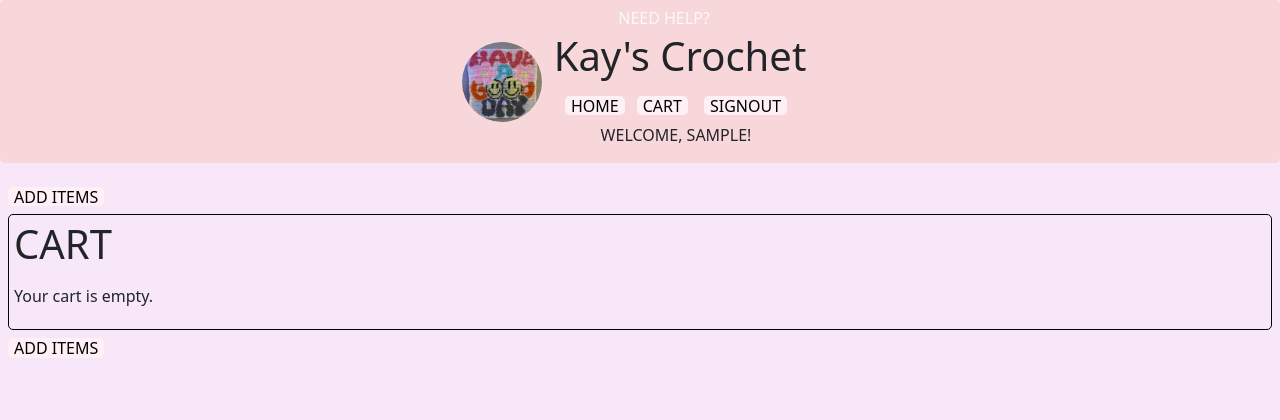
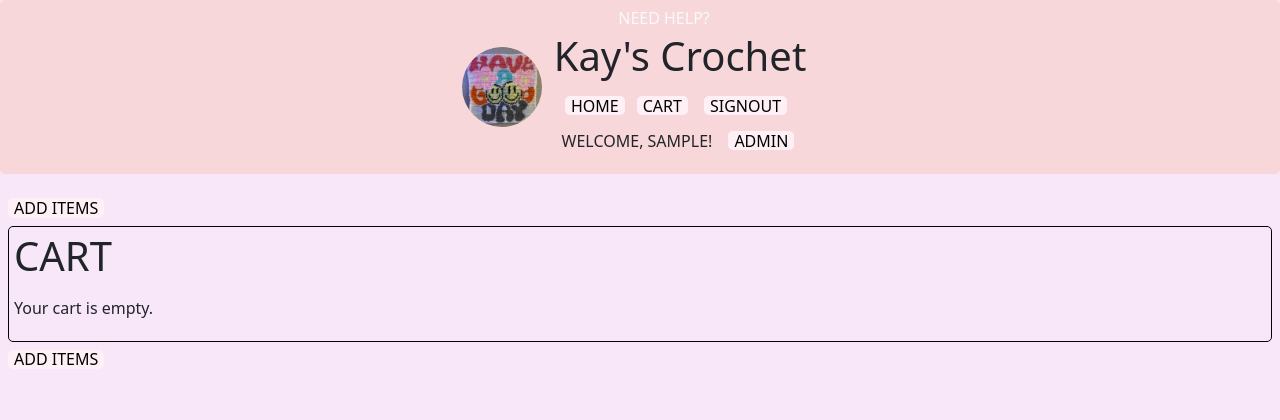
Before and after one commit to stevenburris1978/KaysCrochetAppDjangoSBurris, a Django app: page /cart in a window 1280 px wide. Shown: the top 420 px of the page. Run offline with Django 4.2, Linux system fonts and the light colour scheme; the visitor is signed in with stand-in values (Sample User, id 1); some libraries are stand-ins or nearby versions.

Commit message:
added ADMIN button to index.html for only the superuser to see

```diff
--- a/kayscrochetapp/templates/base_generic.html
+++ b/kayscrochetapp/templates/base_generic.html
@@ -30,6 +30,7 @@
                     {% if user.is_authenticated %}
                     <!-- User is authenticated -->
                     <div class="d-flex justify-content-center align-items-center">
+
                         <!-- Navigation Buttons -->
                         <button type="button" class="button ms-1" onmouseover="this.style.boxShadow='0 0 10px rgba(0, 0, 0, 0.5)'" onmouseout="this.style.boxShadow='none'" onclick="window.location.href = '{% url 'kayscrochetapp:index' %}'">HOME</button>
                         <button type="button" class="button ms-1" onmouseover="this.style.boxShadow='0 0 10px rgba(0, 0, 0, 0.5)'" onmouseout="this.style.boxShadow='none'" onclick="window.location.href = '{% url 'kayscrochetapp:cart' %}'">CART</button>
@@ -43,7 +44,16 @@
                         </div>
                         {% endif %}
                     </div>
-                    <p class="m-0 me-2" style="text-transform: uppercase;">Welcome, {{ user.username }}!</p>
+                    <div class="d-flex justify-content-center align-items-center">
+                        <div class="ms-1">
+                            <p class="m-0 me-2" style="text-transform: uppercase;">Welcome, {{ user.username }}!</p>
+                        </div>
+                        <div class="ms-1">
+                        {% if user.is_superuser %}
+                            <button type="button" class="button ms-1" onmouseover="this.style.boxShadow='0 0 10px rgba(0, 0, 0, 0.5)'" onmouseout="this.style.boxShadow='none'" onclick="window.location.href = '{% url 'admin:index' %}'">ADMIN</button>
+                        {% endif %}
+                        </div>
+                    </div>
                 </div>
             </div>
         </div>
```
